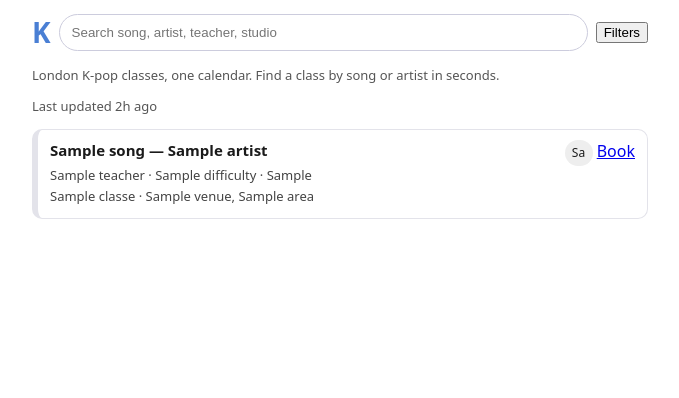
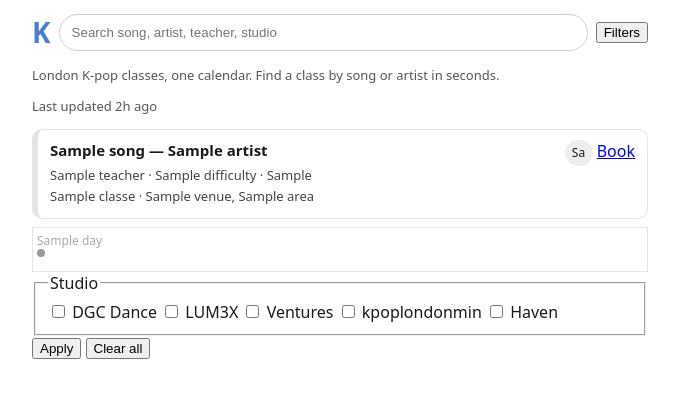
Before and after one commit to gheylam/dance-dairy, a FastAPI app: template squirtle/templates/base.html in a window 1280 px wide. Shown: the top 398 px of the page, without its empty margins (300-979 px from the left). Run offline with FastAPI, Linux system fonts and the light colour scheme; the template is opened without the code that fills it: most values are stand-ins (such as "Sample title", 1, 10 or a date in 2020).

Commit message:
feat(squirtle): add month grid, filters sheet, and detail modal

```diff
--- a/squirtle/app.py
+++ b/squirtle/app.py
@@ -1,3 +1,4 @@
+import calendar as _cal
 from datetime import datetime
 from fastapi import FastAPI, Request
 from fastapi.responses import HTMLResponse
@@ -30,6 +31,22 @@
     return out
 
 
+def build_month(year, month):
+    cal = _cal.Calendar(firstweekday=0)
+    by_date = {}
+    for r in get_classes():
+        d = r["start_at"][:10]
+        by_date.setdefault(d, [])
+        if r["studio_slug"] not in by_date[d]:
+            by_date[d].append(r["studio_slug"])
+    weeks = []
+    for week in cal.monthdatescalendar(year, month):
+        weeks.append([{"day": d.day, "in_month": d.month == month,
+                       "date": d.isoformat(), "dots": by_date.get(d.isoformat(), [])}
+                      for d in week])
+    return weeks
+
+
 def create_app():
     app = FastAPI(title="Klassified")
     app.mount("/static", StaticFiles(directory="static"), name="static")
@@ -41,13 +58,21 @@
 
     @app.get("/", response_class=HTMLResponse)
     def home(request: Request):
-        return tpl.TemplateResponse(request, "agenda.html", {"request": request, "classes": enrich(get_classes())})
+        return tpl.TemplateResponse(request, "agenda.html", {"request": request, "classes": enrich(get_classes()),
+                                                             "month": build_month(2026, 1)})
 
     @app.get("/partials/cards", response_class=HTMLResponse)
     def cards(request: Request, query: str = "", studio: str = ""):
         rows = enrich(apply_filters(get_classes(), query, studio))
         return tpl.TemplateResponse(request, "partials/cards.html", {"request": request, "classes": rows})
 
+    @app.get("/partials/detail/{cid}", response_class=HTMLResponse)
+    def detail(request: Request, cid: str):
+        rows = [r for r in enrich(get_classes()) if r["id"] == cid]
+        if not rows:
+            return HTMLResponse("Not found", status_code=404)
+        return tpl.TemplateResponse(request, "partials/detail.html", {"request": request, "c": rows[0]})
+
     return app
 
 
--- a/squirtle/static/app.js
+++ b/squirtle/static/app.js
@@ -1,2 +1,18 @@
-// Task 3 wires search/filter fetch swaps.
-console.log("klassified stub");
+const q = document.getElementById("q");
+const results = document.getElementById("results");
+let t;
+q?.addEventListener("input", () => {
+  clearTimeout(t);
+  t = setTimeout(async () => {
+    const r = await fetch("/partials/cards?query=" + encodeURIComponent(q.value));
+    results.innerHTML = await r.text();
+  }, 300);
+});
+results?.addEventListener("click", async (e) => {
+  const card = e.target.closest(".card");
+  if (!card || e.target.closest("a")) return;
+  const r = await fetch("/partials/detail/" + card.dataset.id);
+  if (!r.ok) return;
+  document.getElementById("detailBody").innerHTML = await r.text();
+  document.getElementById("detail").showModal();
+});
--- a/squirtle/static/style.css
+++ b/squirtle/static/style.css
@@ -14,3 +14,12 @@
 .studio-haven { border-left-color: var(--haven); } .studio-haven h2 { color: var(--haven); }
 .mark { display: inline-block; min-width: 28px; text-align: center; border-radius: 999px; background: #eee; font-size: 12px; padding: 4px 6px; }
 .landing, .stale { font-size: 13px; color: #555; }
+.month { border-collapse: collapse; width: 100%; font-size: 12px; }
+.month td { border: 1px solid #e3e3ea; padding: 4px; vertical-align: top; height: 44px; }
+.month td.out { color: #aaa; }
+.dots { display: flex; gap: 3px; }
+.dot { width: 8px; height: 8px; border-radius: 999px; background: #999; display: inline-block; }
+.dot.studio-dgcdance { background: var(--dgc); } .dot.studio-lum3x { background: var(--lum); }
+.dot.studio-ventures { background: var(--ven); } .dot.studio-kpoplondonmin { background: var(--kmin); }
+.dot.studio-haven { background: var(--haven); }
+dialog { border: 1px solid #ccc; border-radius: 12px; max-width: 480px; width: 90vw; }
--- a/squirtle/templates/base.html
+++ b/squirtle/templates/base.html
@@ -16,6 +16,9 @@
 <p class="landing">London K-pop classes, one calendar. Find a class by song or artist in seconds.</p>
 <p class="stale">Last updated 2h ago</p>
 <main id="results">{% include "partials/cards.html" %}</main>
+<section aria-label="Month view">{% include "partials/month.html" %}</section>
+<section aria-label="Filters">{% include "partials/filters.html" %}</section>
+<dialog id="detail"><div id="detailBody"></div><form method="dialog"><button>Close</button></form></dialog>
 <script src="/static/app.js"></script>
 </body>
 </html>
--- /dev/null
+++ b/squirtle/templates/partials/detail.html
@@ -0,0 +1,6 @@
+<h2>{{ c.song or "Training" }} — {{ c.artist or c.studio_raw }}</h2>
+<p>{{ c.teacher or "TBA" }} · {{ c.difficulty }}{% if c.song_section %} · {{ c.song_section }}{% endif %}</p>
+<p><time datetime="{{ c.start_at }}">{{ c.start_label }}</time></p>
+<p>{{ c.venue }}, {{ c.area }}</p>
+<p>{{ c.price_raw }}</p>
+<p><a href="{{ c.booking_url }}" target="_blank" rel="noopener">Book now</a> · <a href="{{ c.source_url }}" target="_blank" rel="noopener">Source listing</a></p>
--- /dev/null
+++ b/squirtle/templates/partials/filters.html
@@ -0,0 +1,11 @@
+<form id="filters" method="get" action="/partials/cards">
+  <fieldset><legend>Studio</legend>
+    <label><input type="checkbox" name="studio" value="dgcdance"> DGC Dance</label>
+    <label><input type="checkbox" name="studio" value="lum3x"> LUM3X</label>
+    <label><input type="checkbox" name="studio" value="ventures"> Ventures</label>
+    <label><input type="checkbox" name="studio" value="kpoplondonmin"> kpoplondonmin</label>
+    <label><input type="checkbox" name="studio" value="haven"> Haven</label>
+  </fieldset>
+  <button type="submit">Apply</button>
+  <button type="button" id="clearFilters2">Clear all</button>
+</form>
--- /dev/null
+++ b/squirtle/templates/partials/month.html
@@ -0,0 +1,10 @@
+<table class="month" aria-label="January 2026 calendar">
+{% for week in month %}
+<tr>{% for d in week %}
+<td class="{% if not d.in_month %}out{% endif %}" data-date="{{ d.date }}">
+  <span>{{ d.day }}</span>
+  <span class="dots">{% for s in d.dots[:3] %}<i class="dot studio-{{ s }}"></i>{% endfor %}{% if d.dots|length > 3 %}+{{ d.dots|length - 3 }}{% endif %}</span>
+</td>
+{% endfor %}</tr>
+{% endfor %}
+</table>
```
Also changed, not shown: squirtle/tests/test_views.py (added, +25 -0 lines).
